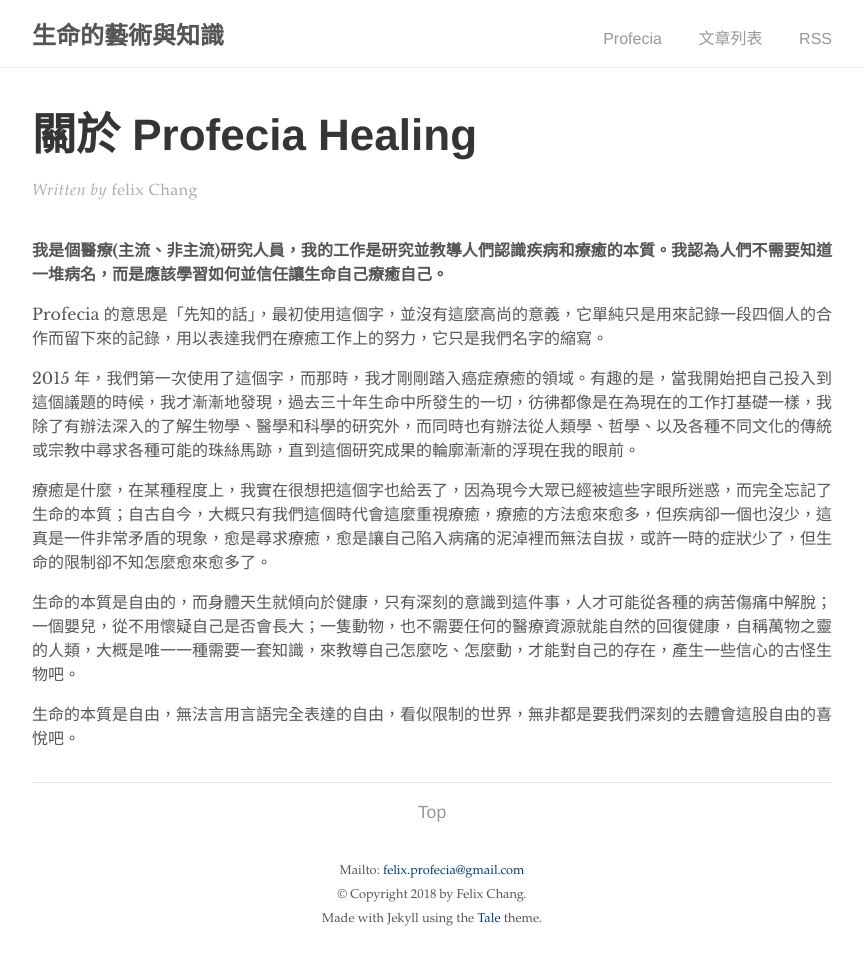
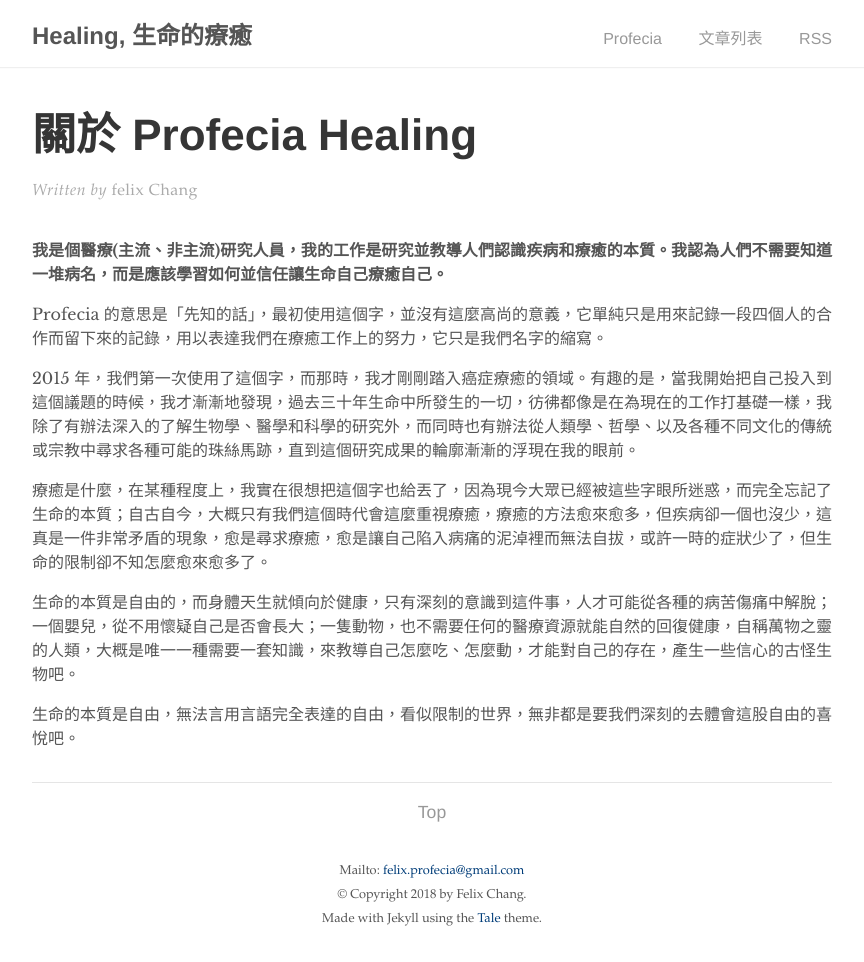
Before and after one commit to felix125/healing, a Jekyll site: the page built from about.md, in a window 1280 px wide. Shown: the whole page, without its empty margins (208-1072 px from the left). Built offline with Jekyll 4.4.1, drawn with Linux system fonts in a browser that asks for light colours.

Commit message:
change title

```diff
--- a/_config.yml
+++ b/_config.yml
@@ -13,7 +13,7 @@
 # you will see them accessed via {{ site.title }}, {{ site.email }}, and so on.
 # You can create any custom variable you would like, and they will be accessible
 # in the templates via {{ site.myvariable }}.
-title: 生命的藝術與知識
+title: Healing, 生命的療癒
 description: >- # this means to ignore newlines until "baseurl:"
   Healing.
 baseurl: "/life" # the subpath of your site, e.g. /blog
```
